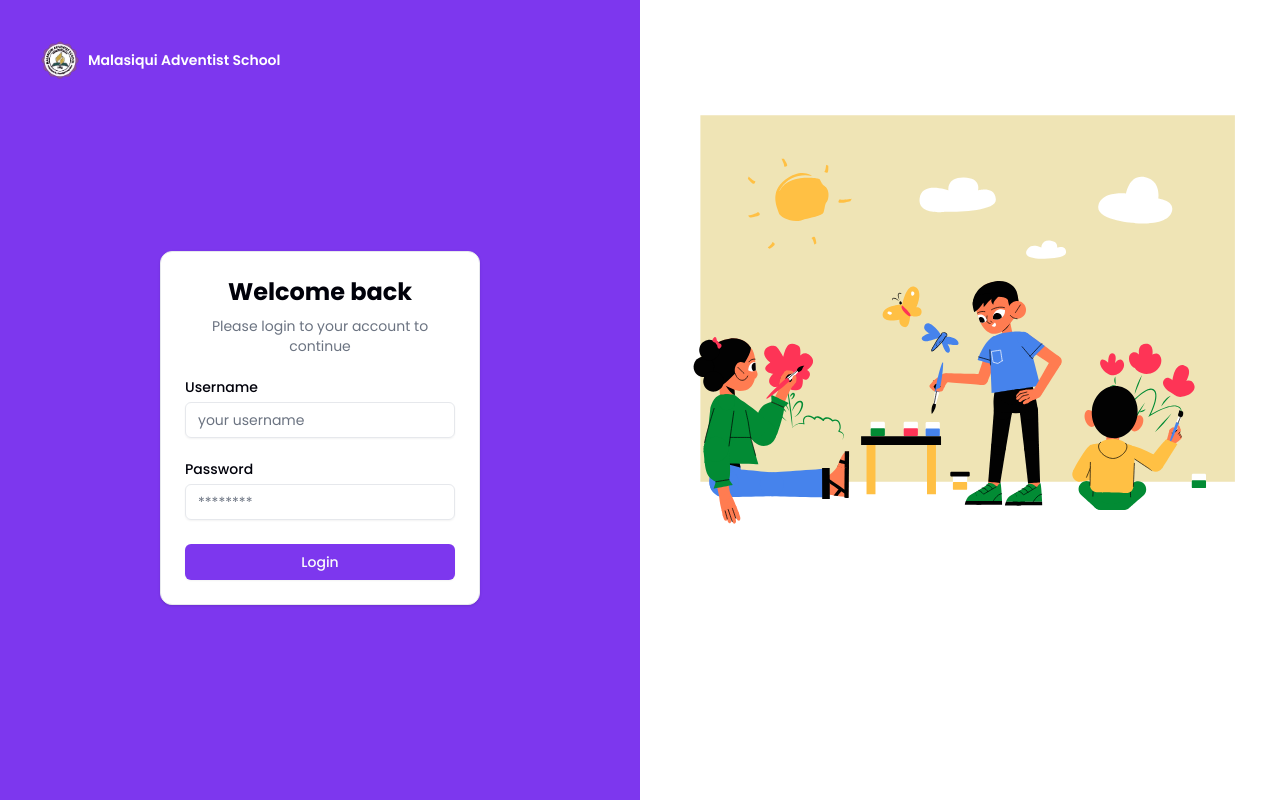
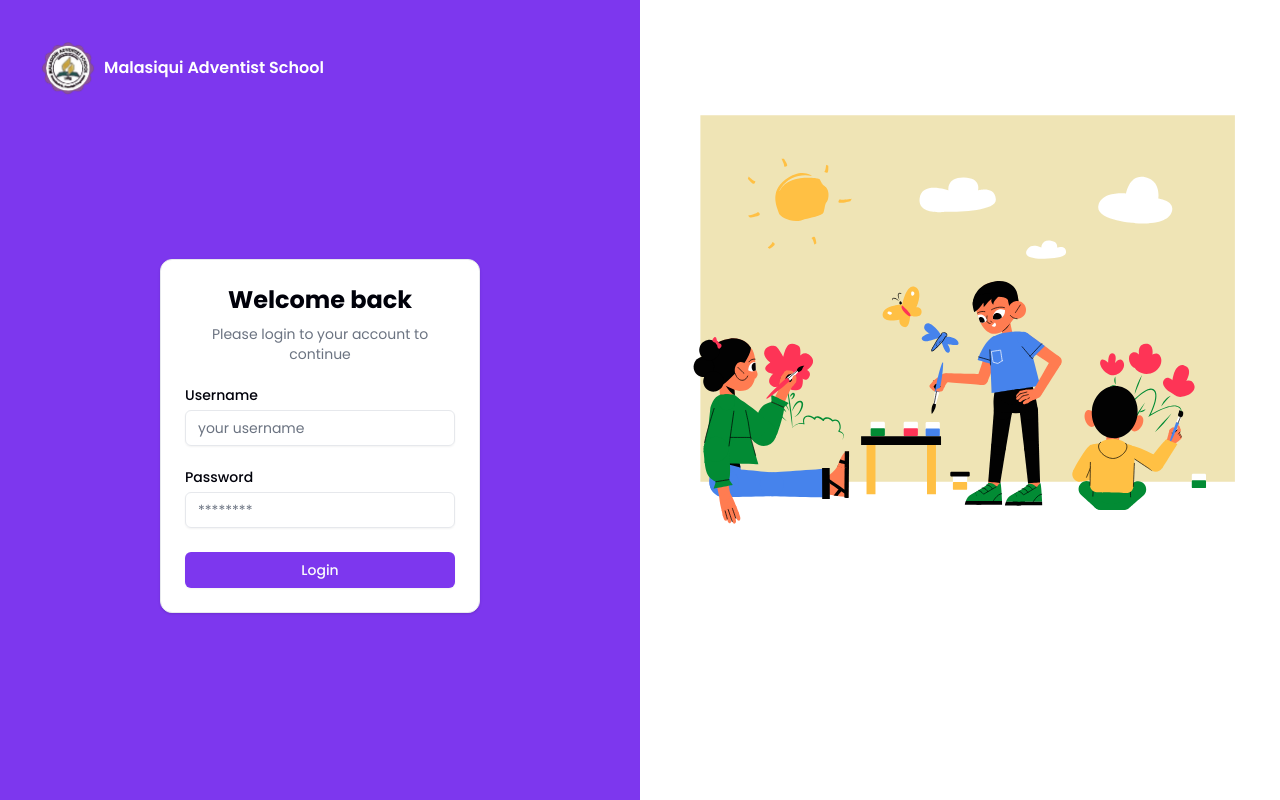
Before and after one commit to sovanreign/gamified-lms-ui-v2, a Next.js app: page /login in a window 1280 px wide. Built offline with nearby package versions, Linux system fonts and the light colour scheme; no server answers.

Commit message:
fix login logo size

```diff
--- a/app/login/page.jsx
+++ b/app/login/page.jsx
@@ -13,10 +13,10 @@ export default function Page() {
       <div className="bg-primary flex flex-col gap-4 p-6 md:p-10">
         <div className="flex justify-center gap-2 md:justify-start">
           <a className="flex items-center gap-2 font-medium">
-            <div className="flex h-10 w-10 items-center justify-center rounded-md  text-primary-foreground">
-              <Image src="/logo.png" width="48" height="48" alt="logo" />
+            <div className="flex h-14 w-14 items-center justify-center rounded-md  text-primary-foreground">
+              <Image src="/logo.png" width="64" height="64" alt="logo" />
             </div>
-            <span className="font-semibold text-white text-sm">
+            <span className="font-semibold text-white">
               Malasiqui Adventist School
             </span>
           </a>
```
